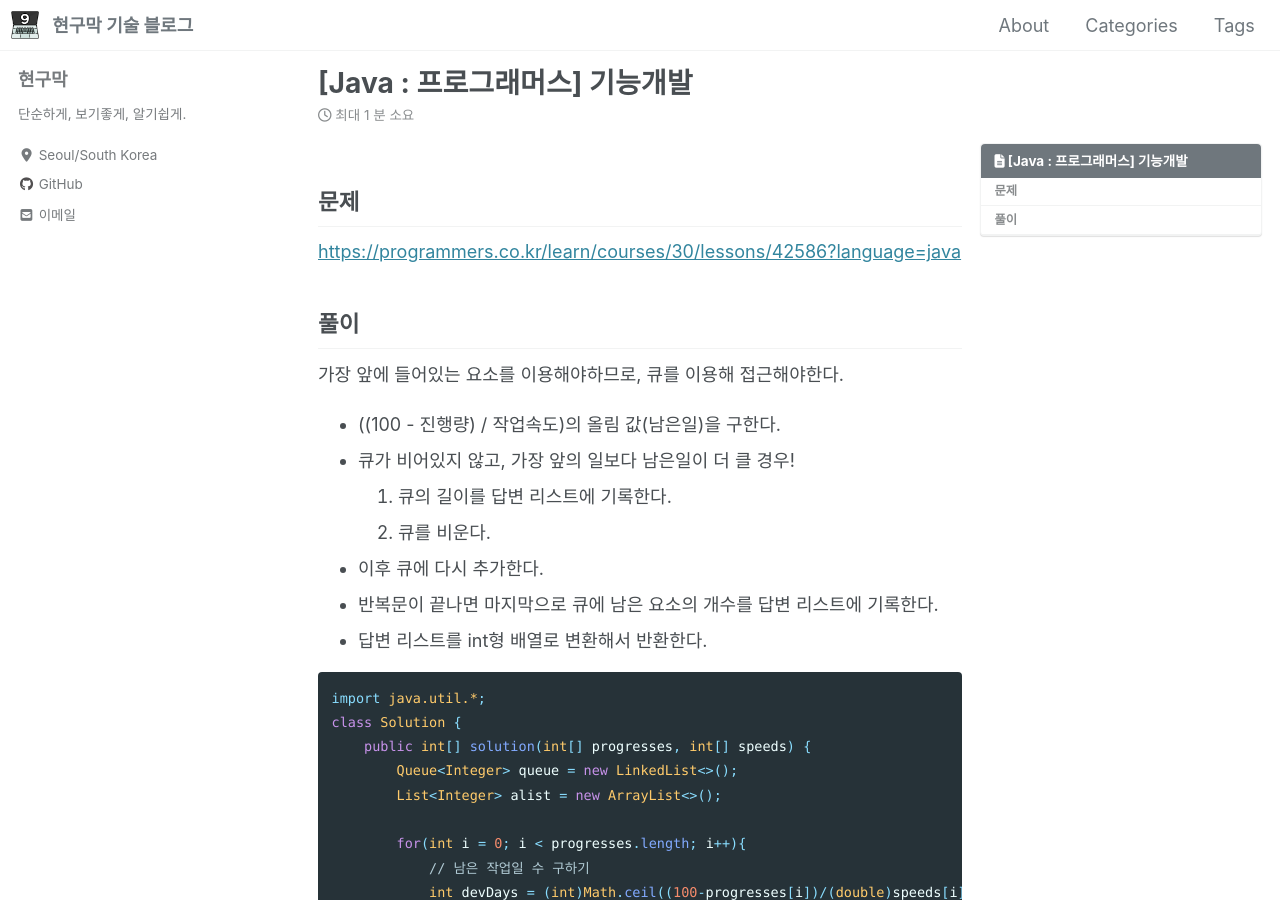
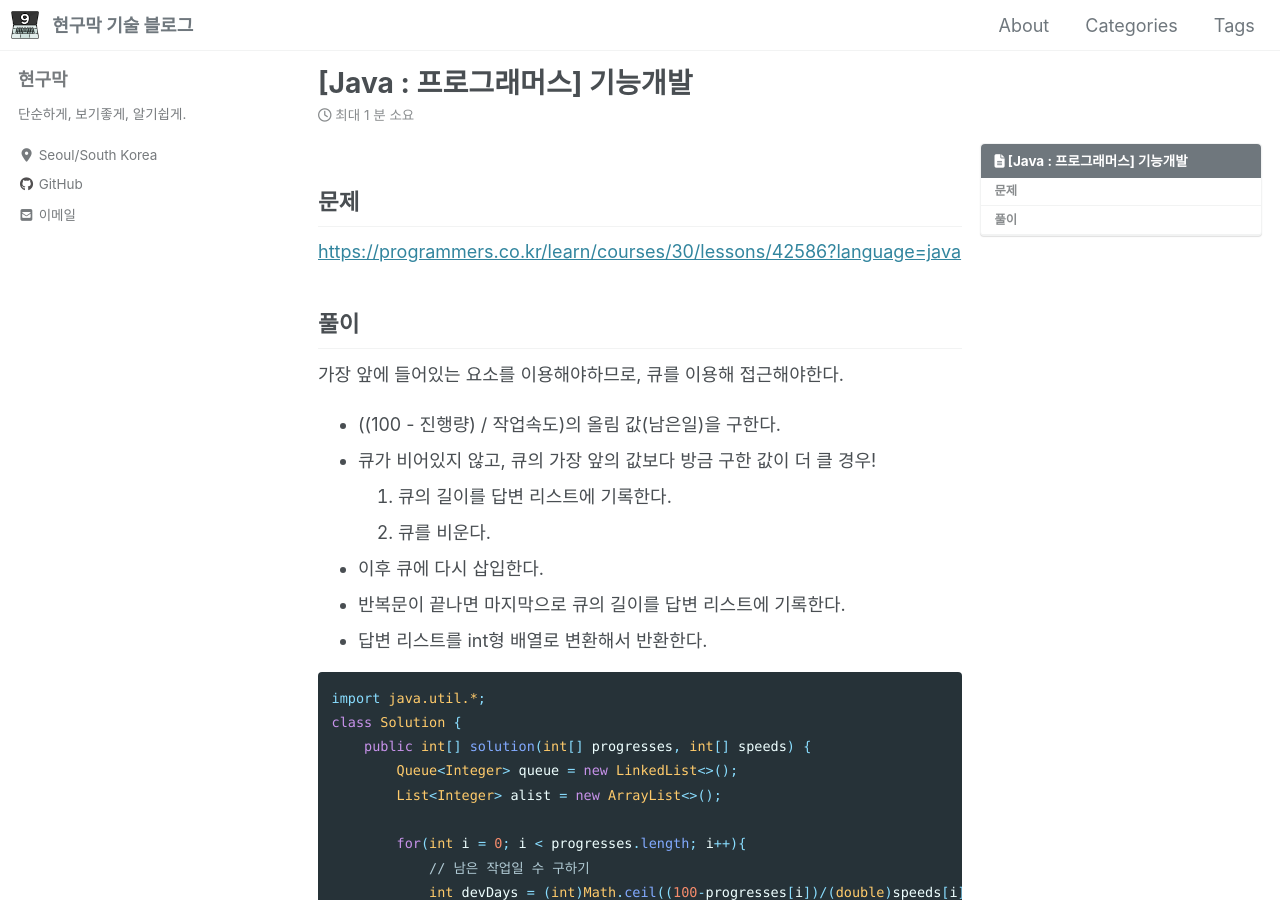
Before and after one commit to Hyeon9mak/Hyeon9mak.github.io, a Jekyll site: the page built from _posts/2020-10-21-Java-프로그래머스-기능개발.md, in a window 1280 px wide and 900 px high. Built offline with Jekyll 4.4.1, drawn with Linux system fonts in a browser that asks for light colours; cached includes are drawn as plain includes; nearby versions of some CDN libraries; comment, search, counter and statistics services are not loaded.

Commit message:
Update 2020-10-21-Java-프로그래머스-기능개발.md

````diff
--- a/_posts/2020-10-21-Java-프로그래머스-기능개발.md
+++ b/_posts/2020-10-21-Java-프로그래머스-기능개발.md
@@ -22,11 +22,11 @@ toc_label: "[Java : 프로그래머스] 기능개발"
 가장 앞에 들어있는 요소를 이용해야하므로, 큐를 이용해 접근해야한다.
 
 - ((100 - 진행량) / 작업속도)의 올림 값(남은일)을 구한다.
-- 큐가 비어있지 않고, 가장 앞의 일보다 남은일이 더 클 경우!
+- 큐가 비어있지 않고, 큐의 가장 앞의 값보다 방금 구한 값이 더 클 경우!
     1. 큐의 길이를 답변 리스트에 기록한다.
     2. 큐를 비운다.
-- 이후 큐에 다시 추가한다.
-- 반복문이 끝나면 마지막으로 큐에 남은 요소의 개수를 답변 리스트에 기록한다.
+- 이후 큐에 다시 삽입한다.
+- 반복문이 끝나면 마지막으로 큐의 길이를 답변 리스트에 기록한다.
 - 답변 리스트를 int형 배열로 변환해서 반환한다.
 
 ```java
````
